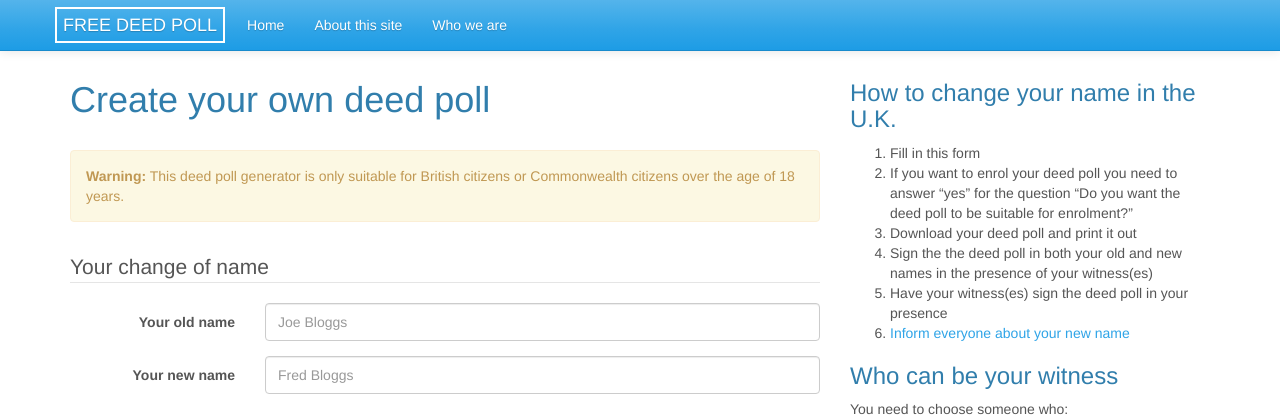
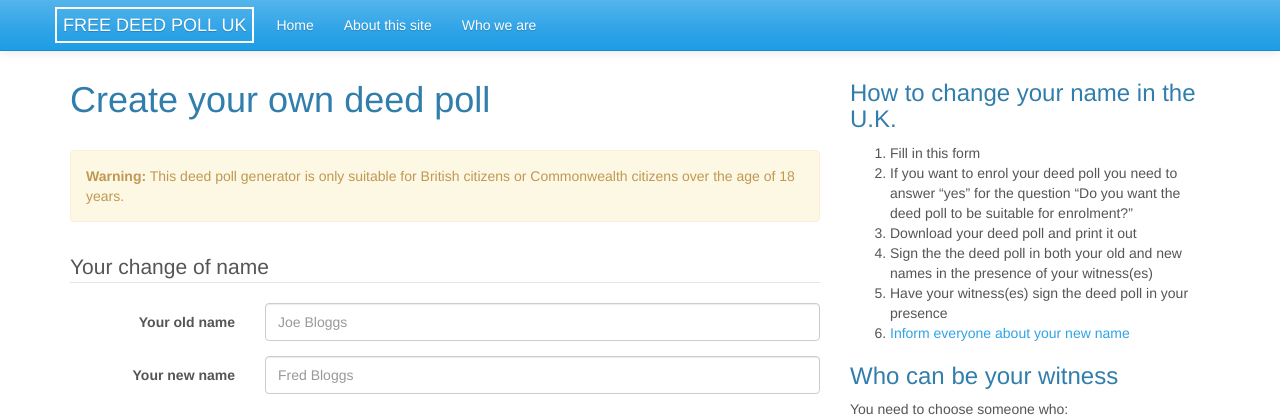
Before and after one commit to deedpolloffice/freedeedpoll, a PHP site: page / in a window 1280 px wide. Shown: the top 420 px of the page. Run offline with PHP 8.4, Linux system fonts and the light colour scheme.

Commit message:
changed name of site

```diff
--- a/index.php
+++ b/index.php
@@ -119,7 +119,7 @@
 <!--[if gt IE 8]><!--> <html class="no-js"> <!--<![endif]-->
 <head>
     <meta charset="utf-8">
-    <title>FREE DEED POLL</title>
+    <title>FREE DEED POLL UK</title>
     <meta name="description" content="Create your own deed poll">
     <meta name="viewport" content="width=device-width, initial-scale=1">
     <link rel="canonical" href="/<?php echo htmlspecialchars(in_array($page, [ 'form', 'deed-poll' ]) ? '' : $page); ?>" />
@@ -155,7 +155,7 @@
             <span class="icon-bar"></span>
             <span class="icon-bar"></span>
           </button>
-          <a class="navbar-brand brand" href="/">FREE DEED POLL</a>
+          <a class="navbar-brand brand" href="/">FREE DEED POLL UK</a>
         </div>
         <div class="navbar-collapse nav-collapse collapse">
           <ul class="nav navbar-nav">
```
